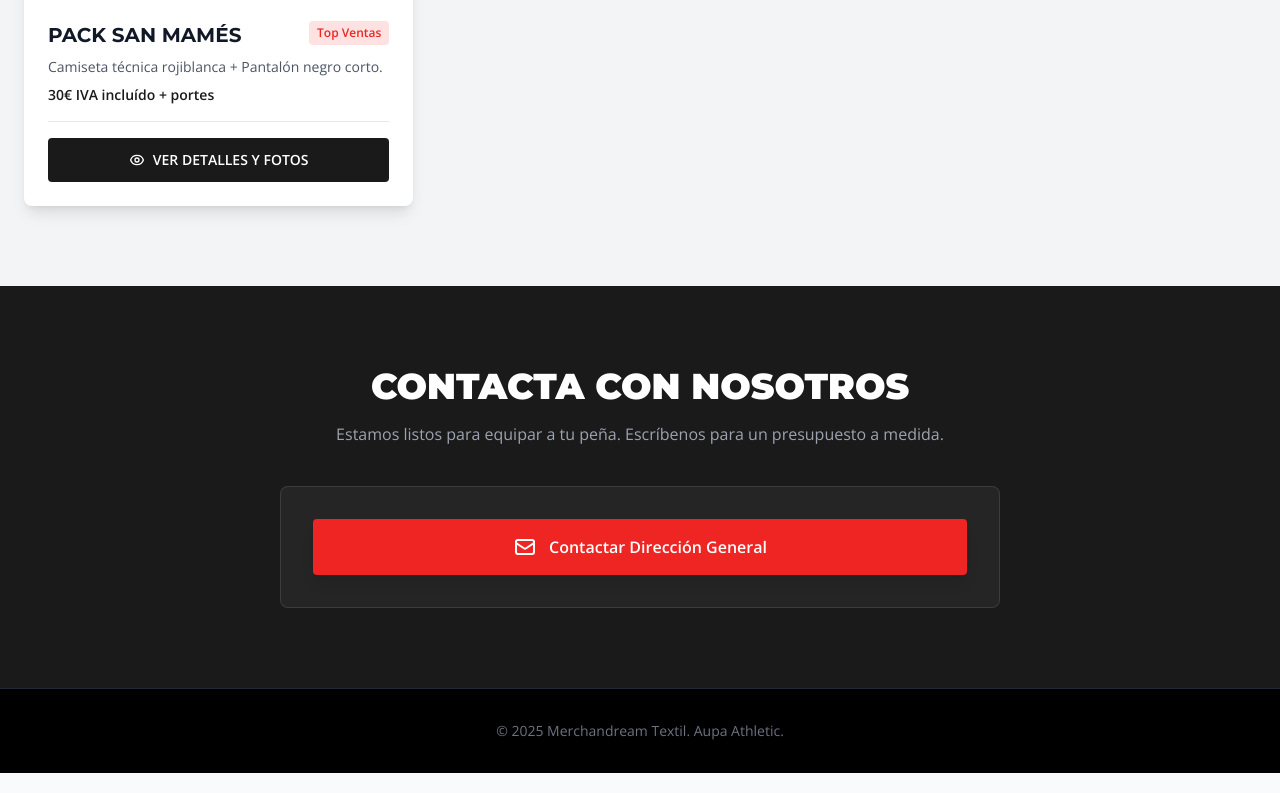
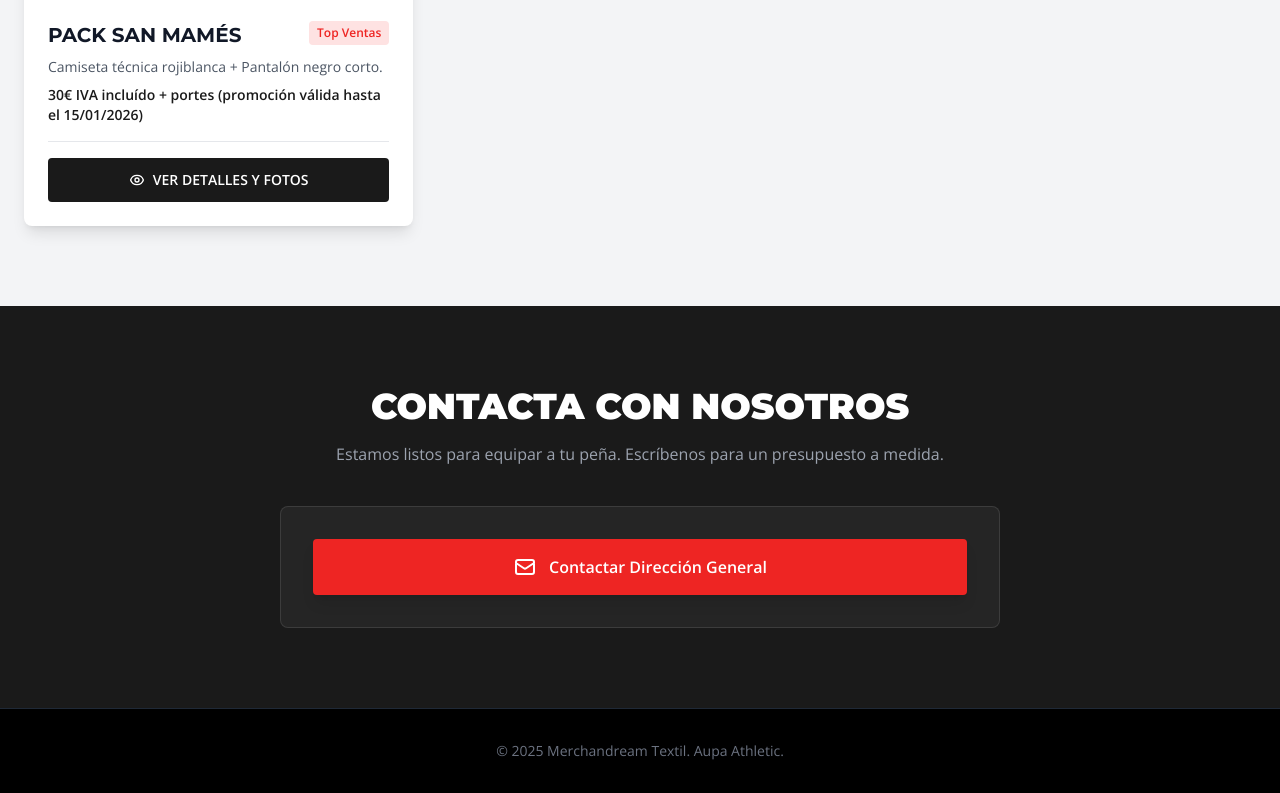
Before and after one commit to MERCHANDREAM/BilbaoClothing, a plain HTML site: page index.html in a window 1280 px wide. Shown: the part 1729-2522 px from the top of the page. Drawn offline with nearby package versions, Linux system fonts and the light colour scheme.

Commit message:
Fecha limite

```diff
--- a/index.html
+++ b/index.html
@@ -207,7 +207,7 @@
                         </div>
                         <p class="text-gray-600 text-sm mb-4 border-b pb-4">
                             Camiseta técnica rojiblanca + Pantalón negro corto.<br>
-                            <span class="font-bold text-athletic-dark mt-2 block">30€ IVA incluído + portes</span>
+                            <span class="font-bold text-athletic-dark mt-2 block">30€ IVA incluído + portes (promoción válida hasta el 15/01/2026)</span>
                         </p>
                         <button class="w-full bg-athletic-dark text-white px-4 py-3 rounded text-sm font-bold uppercase hover:bg-athletic-red transition flex justify-center items-center gap-2">
                             <svg class="w-4 h-4" fill="none" stroke="currentColor" viewBox="0 0 24 24"><path stroke-linecap="round" stroke-linejoin="round" stroke-width="2" d="M15 12a3 3 0 11-6 0 3 3 0 016 0z"></path><path stroke-linecap="round" stroke-linejoin="round" stroke-width="2" d="M2.458 12C3.732 7.943 7.523 5 12 5c4.478 0 8.268 2.943 9.542 7-1.274 4.057-5.064 7-9.542 7-4.477 0-8.268-2.943-9.542-7z"></path></svg>
@@ -339,7 +339,7 @@
                     './assets/01.PackPrincipal/Pic06.png'
                 ],
                 // Actualizado con Material y Precio
-                desc: 'El clásico indiscutible. Camiseta técnica de alta transpirabilidad con diseño rojiblanco y pantalón negro reforzado. Incluye la serigrafía de tu Peña.<br><br><strong>Material:</strong> 145-160g/ ㎡ Tejido de secado rápido 100% poliéster.<br><br><span class="text-athletic-red font-black text-xl">30€ IVA incluído + portes</span>'
+                desc: 'El clásico indiscutible. Camiseta técnica de alta transpirabilidad con diseño rojiblanco y pantalón negro reforzado. Incluye la serigrafía de tu Peña.<br><br><strong>Material:</strong> 145-160g/ ㎡ Tejido de secado rápido 100% poliéster.<br><br><span class="text-athletic-red font-black text-xl">30€ IVA incluído + portes (promoción válida hasta el 15/01/2026)</span>'
             }
         };
 
```
